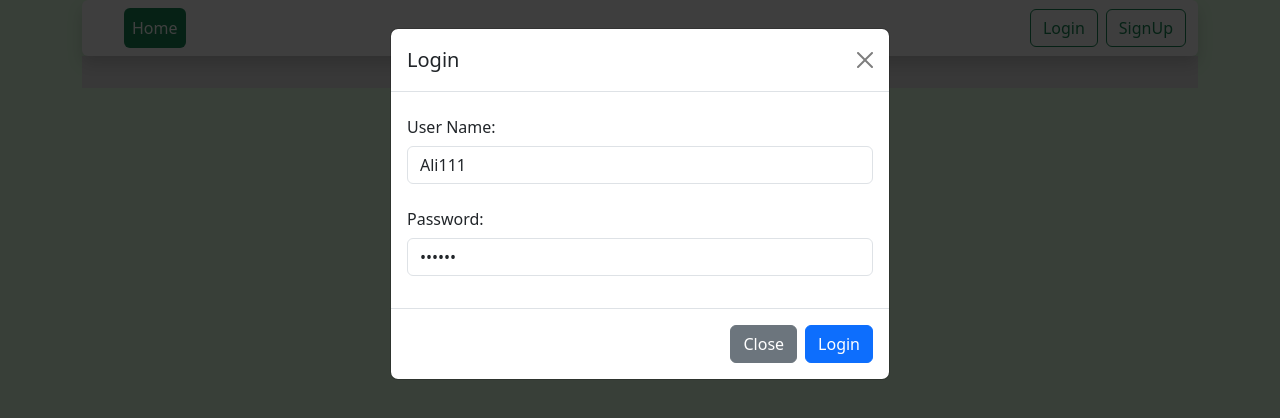
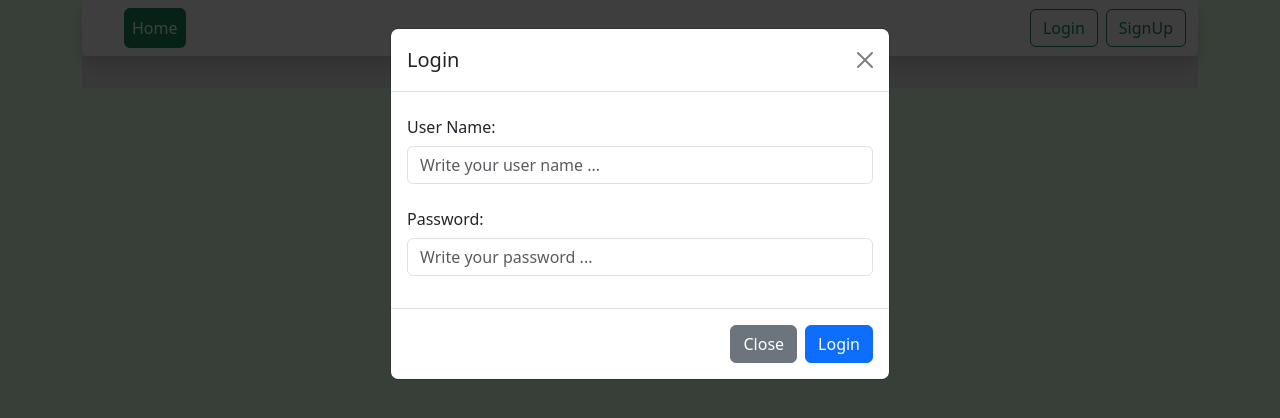
Before and after one commit to Ahmedkhaled001/Buch, a website: page public/postpreview.html in a window 1280 px wide. Both pictures are taken after a click on the button "Login". Drawn offline with nearby package versions, Linux system fonts and the light colour scheme; no server answers; some icons are missing.

Commit message:
update placeholders 3

```diff
--- a/public/postpreview.html
+++ b/public/postpreview.html
@@ -44,7 +44,8 @@
                     type="text"
                     class="form-control"
                     id="userNameInput"
-                    value="Ali111"
+                    value=""
+                    placeholder="Write your user name ..."
                   />
                 </div>
                 <div class="mb-3">
@@ -55,7 +56,8 @@
                     type="password"
                     class="form-control"
                     id="passwordInput"
-                    value="123456"
+                    value=""
+                    placeholder="Write your password ..."
                   />
                 </div>
               </form>
@@ -100,13 +102,13 @@
               <form>
                 <div class="mb-3">
                   <label for="recipient-name" class="col-form-label">Name:</label>
-                  <input type="text" class="form-control" id="nameSignup" />
+                  <input type="text" class="form-control" id="nameSignup" placeholder="write your name ..." />
                 </div>
                 <div class="mb-3">
                   <label for="recipient-name" class="col-form-label"
                     >User Name:</label
                   >
-                  <input type="text" class="form-control" id="userNameSignup" />
+                  <input type="text" class="form-control" id="userNameSignup" placeholder="write your user name ..."/>
                 </div>
                 <div class="mb-3">
                   <label for="message-text" class="col-form-label"
@@ -116,6 +118,7 @@
                     type="password"
                     class="form-control"
                     id="passwordSignup"
+                    placeholder="write your password ..."
                   />
                 </div>
                 <div class="mb-3">
@@ -129,6 +132,7 @@
                     type="password"
                     class="form-control"
                     id="rePasswordSignup"
+                    placeholder="please re write your password ..."
                   />
                 </div>
                 <div class="mb-3">
```
